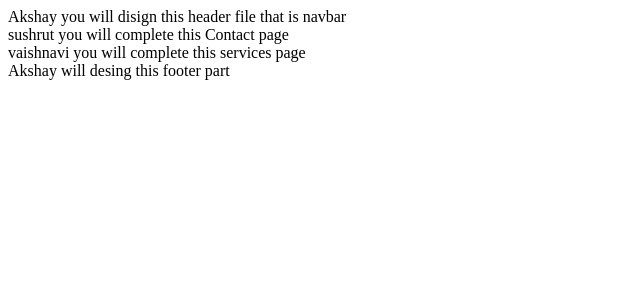
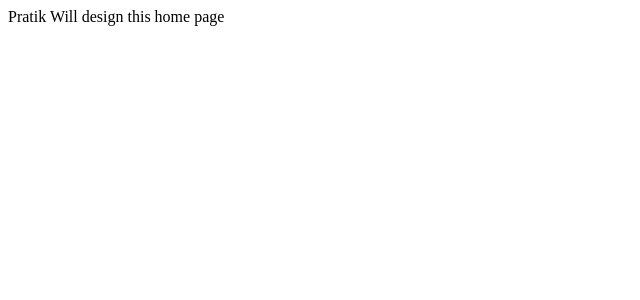
Before and after one commit to DedicatedRishi/project1, a React (Vite) app: page / in a window 1280 px wide. Shown: the top 300 px of the page, without its empty margins (0-640 px from the left). Built offline with nearby package versions, Linux system fonts and the light colour scheme.

Commit message:
added styled components using Wrapper

```diff
--- a/package.json
+++ b/package.json
@@ -11,7 +11,8 @@
   },
   "dependencies": {
     "react": "^18.2.0",
-    "react-dom": "^18.2.0"
+    "react-dom": "^18.2.0",
+    "styled-components": "^6.0.8"
   },
   "devDependencies": {
     "@types/react": "^18.2.15",
--- a/src/App.jsx
+++ b/src/App.jsx
@@ -1,17 +1,10 @@
 import React from 'react'
-import About from './pages/About'
-import Services from './pages/Services'
-import Header from './components/Header'
-import Footer from './components/Footer'
-import Contact from './pages/Contact'
+import Home from './pages/Home'
 
 const App = () => {
   return (
    <>
-    <Header/>
-    <Contact />
-    <Services />
-    <Footer />
+   <Home />
     </>
   )
 
--- a/src/pages/Home.jsx
+++ b/src/pages/Home.jsx
@@ -1,12 +1,17 @@
 import React from 'react'
-import Header from '../components/Header'
+import styled from 'styled-components'
 
 const Home = () => {
   return (
-    <>
+    <Wrapper>
         Pratik Will design this home page
-    </>
+    </Wrapper>
   )
 }
 
+const Wrapper = styled.section`
+
+
+`;
+
 export default Home
--- a/src/pages/Services.jsx
+++ b/src/pages/Services.jsx
@@ -1,4 +1,5 @@
 import React from 'react'
+
 
 const Service = () => {
   return (
@@ -6,4 +7,6 @@ const Service = () => {
   )
 }
 
+
+
 export default Service
```
Also changed, not shown: src/components/Registration.jsx (added, +26 -0 lines), 1 other file (tests, documents, lock files or other folders).
